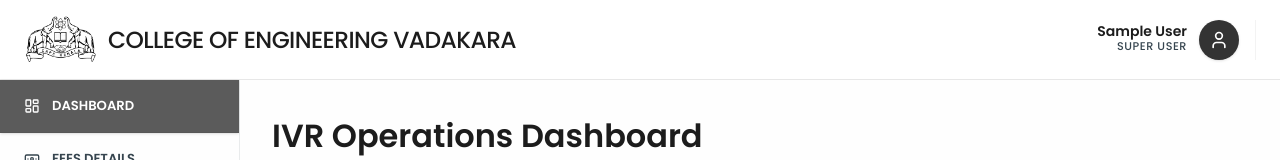
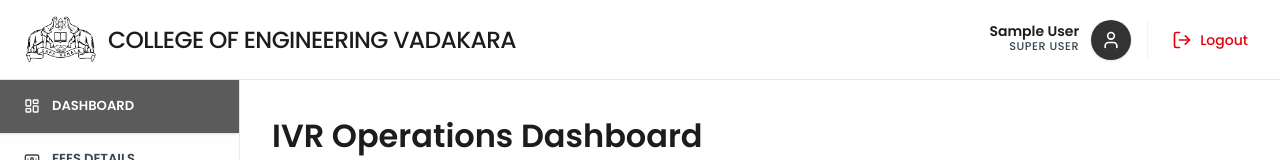
Before and after one commit to AmarnathSooraj/IVRSystem, a React (Vite) app in the folder clientSide/: page / in a window 1280 px wide. Shown: the top 160 px of the page. Built offline with nearby package versions, Linux system fonts and the light colour scheme; no server answers; sample sign-in values are in the browser's storage.

Commit message:
login page auth fixed

```diff
--- /dev/null
+++ b/clientSide/src/components/ProtectedRoute.jsx
@@ -0,0 +1,15 @@
+import { Navigate } from 'react-router-dom';
+
+const ProtectedRoute = ({ children }) => {
+  const adminUser = localStorage.getItem('adminUser');
+
+  if (!adminUser) {
+    // If user is not logged in, redirect to login page
+    return <Navigate to="/login" replace />;
+  }
+
+  // If user is logged in, render the protected component
+  return children;
+};
+
+export default ProtectedRoute;
--- a/clientSide/src/components/ui/TopBar.jsx
+++ b/clientSide/src/components/ui/TopBar.jsx
@@ -60,13 +60,14 @@ export default function TopBar() {
           </div>
         </div>
 
-        {/* Logout button - Visible only on mobile */}
+        {/* Logout button - Visible on all devices */}
         <button
           onClick={handleLogout}
-          className="lg:hidden p-2 text-red-600 hover:bg-red-50 rounded-full transition-colors"
+          className="p-2 text-red-600 hover:bg-red-50 rounded-full transition-colors flex items-center gap-2"
           title="Logout"
         >
           <LogOut size={20} />
+          <span className="hidden md:inline text-sm font-medium">Logout</span>
         </button>
       </div>
     </header>
--- a/clientSide/src/index.jsx
+++ b/clientSide/src/index.jsx
@@ -7,10 +7,16 @@ import StaffDetails from "./pages/ui/StaffDetails";
 import WebCaller from "./components/WebCaller";
 import AuthPage from "./pages/ui/AuthPage";
 
+import ProtectedRoute from "./components/ProtectedRoute";
+
 const router = createBrowserRouter([
   {
     path: "/",
-    element: <Layout />,
+    element: (
+      <ProtectedRoute>
+        <Layout />
+      </ProtectedRoute>
+    ),
     children: [
       { index: true, element: <Dashboard /> },
       { path: "fees", element: <FeeDetails /> },
--- a/clientSide/vite.config.js
+++ b/clientSide/vite.config.js
@@ -9,7 +9,7 @@ export default defineConfig({
     host: true, // expose on local network (0.0.0.0)
     proxy: {
       '/api': {
-        target: 'http://localhost:5000',
+        target: 'http://127.0.0.1:5000',
         changeOrigin: true,
       }
     }
```
Also changed, not shown: 1 other file (tests, documents, lock files or other folders).
